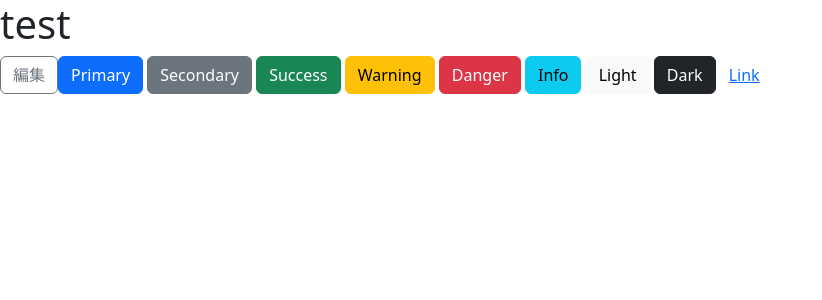
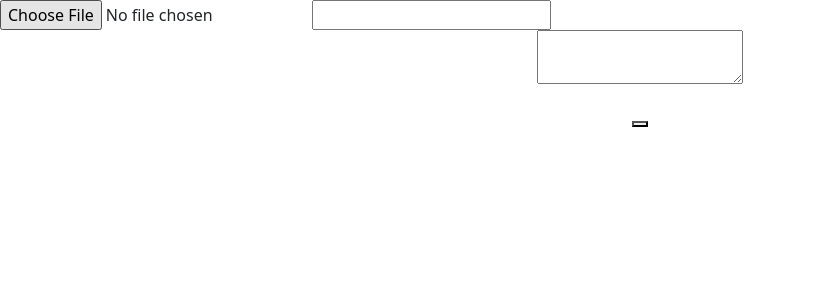
Before and after one commit to sinceseptember4/Modena, a React (Create React App) app: page / in a window 1280 px wide. Shown: the top 300 px of the page, without its empty margins (0-822 px from the left). Built offline with nearby package versions, Linux system fonts and the light colour scheme.

Commit message:
make at base

```diff
--- a/src/component/home.tsx
+++ b/src/component/home.tsx
@@ -1,19 +1,77 @@
-import Button from 'react-bootstrap/Button';
+//import Button from 'react-bootstrap/Button';
+import React, { useState } from "react";
 const Home = () => {
+    const [title, setTitle] = useState("");
+    const [text, setText] = useState("");
+
+
+    const onFileInputChange = (e: React.ChangeEvent<HTMLInputElement>) => {
+        let files :File | null= null;
+
+        if (e.target.files !== null) {
+            files = e.target.files[0];
+            let reader = new FileReader();
+
+            reader.readAsText(files);
+            // @ts-ignore
+            reader.onload = function() {
+                console.log(reader.result);
+                let jsonText :string= ""
+                if (typeof reader.result === 'string') {
+                    jsonText = reader.result;
+                    const arr = JSON.parse(jsonText);
+                    console.log(arr.modena.title);
+                    setTitle(arr.modena.title);
+                    setText(arr.modena.text);
+                } else {
+                    alert("エラーが発生しました。");
+                }
+
+
+            };
+
+            reader.onerror = function() {
+                console.log(reader.error);
+            };
+        } else {
+            alert("エラーが発生しました。");
+        }
+
+
+    };
+
+// @ts-ignore
+    let data = {modena:{title :title , text :text}}
+    let filename = title +".json"
+    const download = () =>{
+        const string = JSON.stringify(data)
+        const blob = new Blob([string], {type: 'text/plain'});
+        const url = URL.createObjectURL(blob);
+        const a = document.createElement("a");
+        document.body.appendChild(a);
+        a.download = filename;
+        a.href = url;
+        a.click();
+        a.remove();
+        URL.revokeObjectURL(url);
+    }
 
     return (
         <>
-        <h1>test</h1>
-        <Button variant="outline-secondary">編集</Button>
-        <Button variant="primary">Primary</Button>{' '}
-      <Button variant="secondary">Secondary</Button>{' '}
-      <Button variant="success">Success</Button>{' '}
-      <Button variant="warning">Warning</Button>{' '}
-      <Button variant="danger">Danger</Button>{' '}
-      <Button variant="info">Info</Button>{' '}
-      <Button variant="light">Light</Button>{' '}
-      <Button variant="dark">Dark</Button>
-      <Button variant="link">Link</Button>
+        <input type='file' onChange={onFileInputChange}/>
+        <input
+        value={title}
+        onChange={(event) => setTitle(event.target.value)}
+        />
+        <div className="App">
+            <textarea name="" id=""
+        value={text}
+        onChange={(event) => setText(event.target.value)}></textarea>
+
+      <h1>{title}</h1>
+      <p>{text}</p>
+      <button onClick={download}></button>
+    </div>
         </>
     );
 };
```
